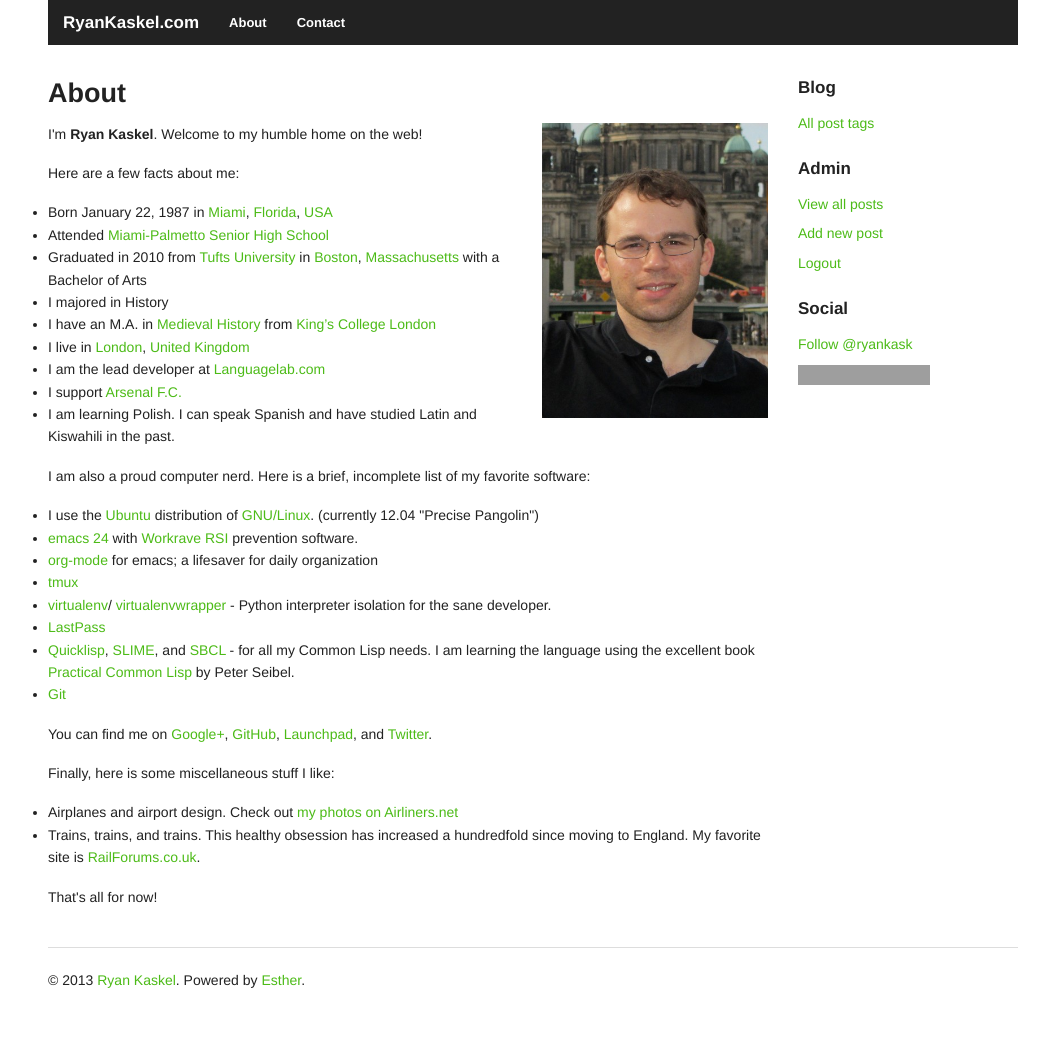
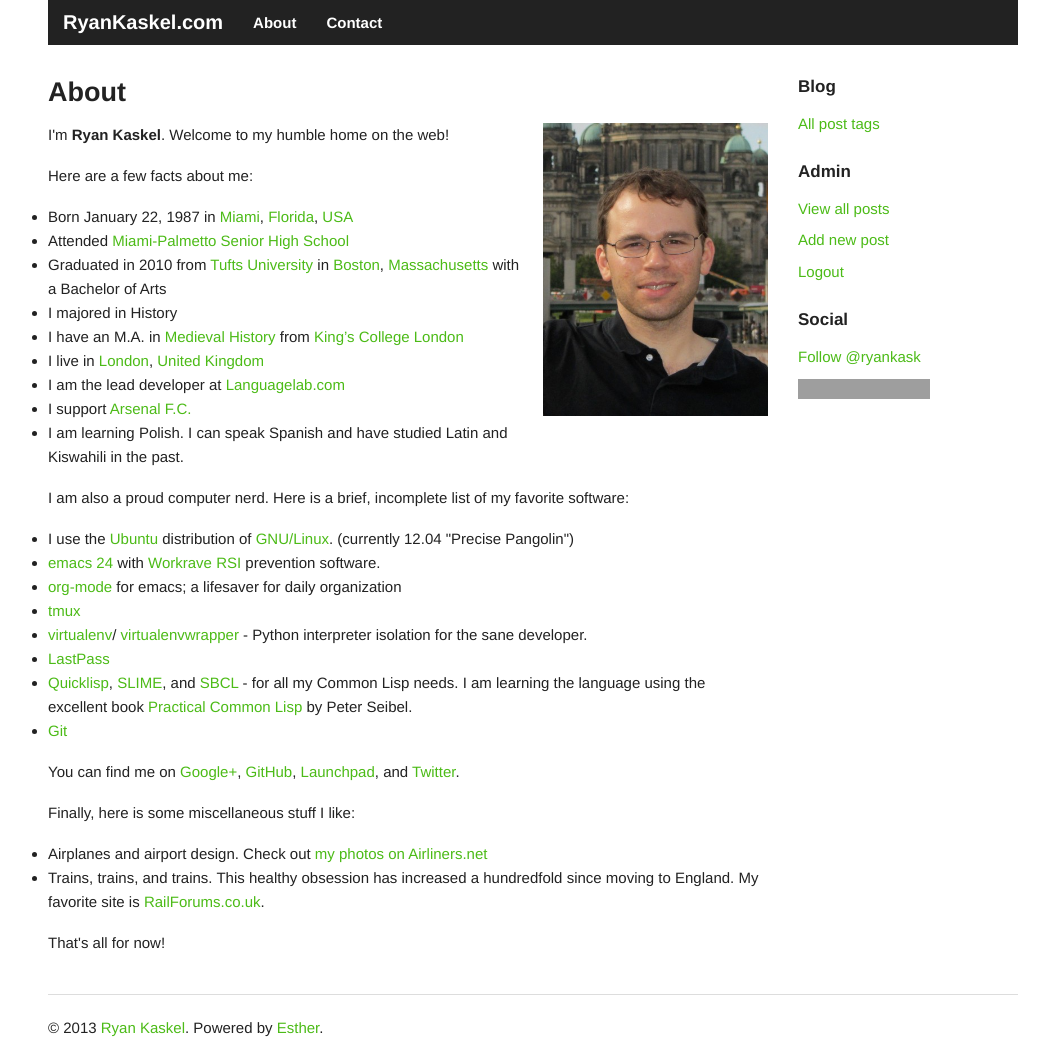
Before and after one commit to ryankask/esther, a Flask app: page /about in a window 1280 px wide. Shown: the whole page, without its empty margins (107-1156 px from the left). Before the commit the page ends 988 px from the top, so only its background shows below. Run offline with Flask 2, Linux system fonts and the light colour scheme; the visitor is signed in with stand-in values (Sample User, id 1); data comes from the database, SQL or seed files in the repository; parts of the project's set-up code (start-up, migrations or seed data) failed here and were passed over; some libraries are stand-ins or nearby versions; some web fonts are replaced; grey boxes are pictures that could not be loaded.

Commit message:
Adjust font sizes.

```diff
--- a/foundation/sass/_settings.scss
+++ b/foundation/sass/_settings.scss
@@ -97,12 +97,12 @@ $custDropdownSelectedFontColor: #fff;
 // $topBarBgColor: #222;
 // $topBarHeight: 45px;
 // $topBarHeightMobile: 45px;
-$topBarBtmMargin: 20px;
+$topBarBtmMargin: 18px;
 // $topBarTitleWeight: bold;
-// $topBarTitleSize: 17px;
+$topBarTitleSize: 20px;
 // $topBarLinkColor: #fff;
 // $topBarLinkWeight: bold;
-// $topBarLinkSize: 13px;
+$topBarLinkSize: 15px;
 // $topBarDropBgColor: #222;
 // $topBarDropLinkColor: #fff;
 // $topBarDropToggleSize: 5px;
@@ -238,7 +238,7 @@ $topBarBreakPoint: 480px;
 // Modular Scale Settings
 
 // $ratio: $golden; // THIS IS DEFAULT IN MODULAR-SCALE
-// $baseFontSize: 14px;
+$baseFontSize: 15px;
 // $importantModNum: 44px;
 // $base-size: $baseFontSize $importantModNum;
 // Produced the following list of values: 14, 17, 23, 27, 37, 44, 59, 71, 95, 115;
```
Also changed, not shown: esther/static/css/app.css.
